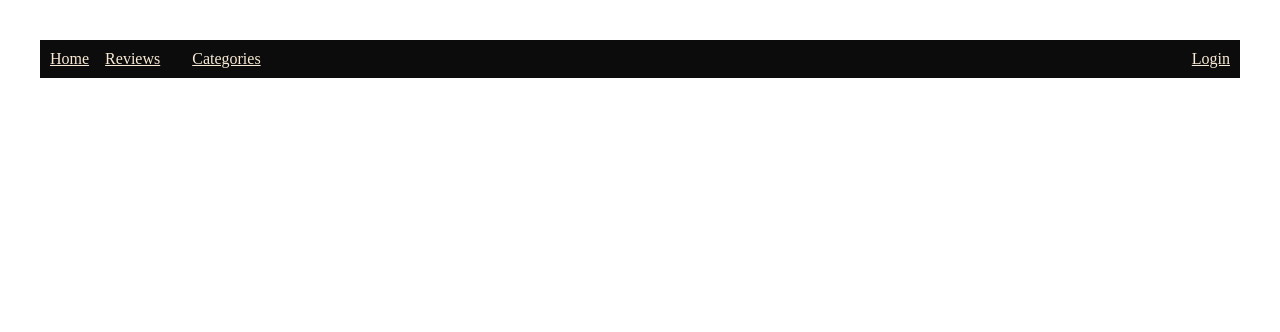
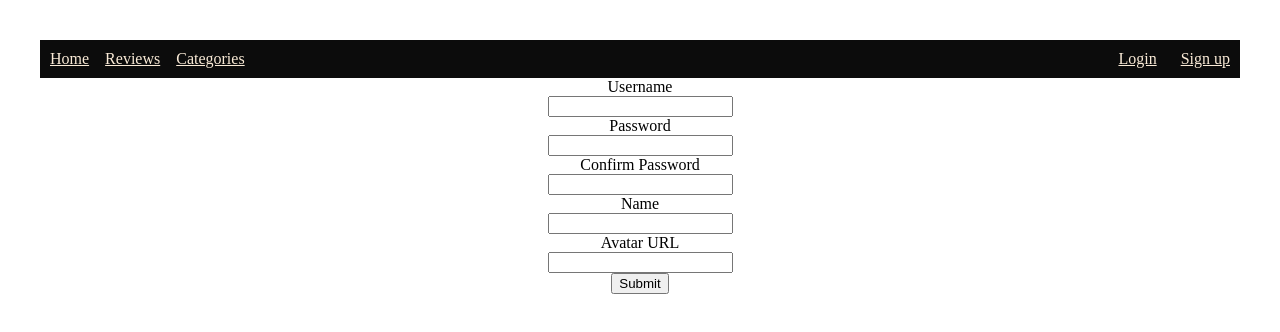
Before and after one commit to DrawnInward/PlayRateShare, a React (Vite) app: page /signUp in a window 1280 px wide. Shown: the top 332 px of the page. Built offline with nearby package versions, Linux system fonts and the light colour scheme.

Commit message:
added sign up form and login

```diff
--- a/package.json
+++ b/package.json
@@ -4,7 +4,7 @@
   "version": "0.0.0",
   "type": "module",
   "scripts": {
-    "dev": "vite",
+    "dev": "vite  --host 192.168.1.128",
     "build": "vite build",
     "lint": "eslint src --ext js,jsx --report-unused-disable-directives --max-warnings 0",
     "preview": "vite preview"
--- a/src/App.css
+++ b/src/App.css
@@ -41,6 +41,8 @@ picture {
 .nav-login {
   margin-left: auto;
   color: antiquewhite;
+  display: flex;
+  gap: 1.5rem;
 }
 
 .nav-login img {
@@ -48,6 +50,13 @@ picture {
   height: 30px;
   border-radius: 50%;
   margin-right: 5px;
+}
+
+.login-form {
+  display: flex;
+  flex-direction: column;
+  justify-content: center;
+  align-items: center;
 }
 
 .sorting-buttons {
--- a/src/App.jsx
+++ b/src/App.jsx
@@ -1,4 +1,4 @@
-import { useState } from "react";
+import { useEffect, useState } from "react";
 import { Routes, Route, BrowserRouter } from "react-router-dom";
 import "./App.css";
 import Reviews from "./components/Reviews";
@@ -10,14 +10,26 @@ import { createContext } from "react";
 import Login from "./components/Login";
 export const UserContext = createContext();
 import Categories from "./components/Categories";
-
+import SignUp from "./components/SignUp";
 
 function App() {
   const [user, setUser] = useState(null);
 
+  useEffect(() => {
+    const loggedInUser = window.localStorage.getItem("current_user");
+    if (loggedInUser !== null) {
+      setUser(JSON.parse(loggedInUser));
+    }
+  }, []);
+
+  useEffect(() => {
+    if (user) {
+      window.localStorage.setItem("current_user", JSON.stringify(user));
+    }
+  }, [user]);
+
   return (
     <BrowserRouter>
-
       <UserContext.Provider value={{ user, setUser }}>
         <>
           <Nav />
@@ -27,11 +39,11 @@ function App() {
             <Route path="/reviews" element={<Reviews />} />
             <Route path="/reviews/:review_id/comments" element={<Comments />} />
             <Route path="/login" element={<Login />} />
+            <Route path="/signUp" element={<SignUp />} />
             <Route path="/categories" element={<Categories />} />
           </Routes>
         </>
       </UserContext.Provider>
-
     </BrowserRouter>
   );
 }
--- a/src/apis.js
+++ b/src/apis.js
@@ -34,6 +34,18 @@ export function getUsers() {
   });
 }
 
+export function getSingleUser(username) {
+  return api.get(`/users/${username}`).then(({ data: { user } }) => {
+    return user;
+  });
+}
+
+export function postUser(body) {
+  return api.post("/users", body).then(({ data: { user } }) => {
+    return user;
+  });
+}
+
 export function postComment(id, body) {
   return api
     .post(`/reviews/${id}/comments`, body)
--- a/src/components/Login.jsx
+++ b/src/components/Login.jsx
@@ -19,8 +19,7 @@ const Login = () => {
   function handleSubmit(event) {
     event.preventDefault();
     authenticateUser(newLogin).then((response) => {
-      console.log(response, "response!!!");
-      setUser(response.user);
+      setUser(response);
       setNewLogin({ username: "", password: "" });
       navigate(-1);
     });
--- a/src/components/Nav.jsx
+++ b/src/components/Nav.jsx
@@ -4,7 +4,12 @@ import Login from "./Login";
 import { UserContext } from "../App";
 
 const Nav = () => {
-  const { user } = useContext(UserContext);
+  const { user, setUser } = useContext(UserContext);
+
+  const handleSignOut = () => {
+    setUser(null);
+    window.localStorage.removeItem("current_user");
+  };
 
   return (
     <nav className="navbar">
@@ -19,24 +24,43 @@ const Nav = () => {
             Reviews
           </Link>
         </li>
-        <li></li>
         <li>
           <Link to="/categories" className="nav-li">
             Categories
           </Link>
         </li>
-        <Link to="/login" className="nav-login">
+        <div className="nav-login">
           {user ? (
             <>
-              <img
-                src={user.avatar_url}
-                alt={`${user.username}'s profile picture`}
-              />
+              {" "}
+              <li>
+                <Link to="/login" onClick={handleSignOut} className="nav-login">
+                  Sign out
+                </Link>
+              </li>
+              <li>
+                <img
+                  src={user.avatar_url}
+                  alt={`${user.username}'s profile picture`}
+                />
+              </li>
             </>
           ) : (
-            <span>Login</span>
+            <>
+              {" "}
+              <li>
+                <Link to={"/login"} className="nav-li">
+                  Login
+                </Link>
+              </li>
+              <li>
+                <Link to="/signUp" className="nav-li">
+                  Sign up
+                </Link>
+              </li>
+            </>
           )}
-        </Link>
+        </div>
       </ul>
     </nav>
   );
--- /dev/null
+++ b/src/components/SignUp.jsx
@@ -0,0 +1,190 @@
+import { useNavigate } from "react-router-dom";
+import { getSingleUser, postUser } from "../apis";
+import { UserContext } from "../App";
+import { useContext, useState } from "react";
+
+export default function SignUp() {
+  const [errors, setErrors] = useState({});
+  const [newSignUp, setNewSignUp] = useState({
+    username: "",
+    password: "",
+    name: "",
+    avatar_url: "",
+  });
+  const [confirmPassword, setConfirmPassword] = useState("");
+
+  const { setUser } = useContext(UserContext);
+
+  const handleConfirmPassword = (value) => {
+    setConfirmPassword(value);
+  };
+
+  const handleChange = (field, value) => {
+    setNewSignUp((prevState) => ({
+      ...prevState,
+      [field]: value,
+    }));
+  };
+
+  const navigate = useNavigate();
+
+  function handlePasswordValidation() {
+    const passwordRegex = /^(?=.*[A-Z])(?=.*[a-zA-Z0-9!@#$%^&*]).{8,}$/;
+
+    if (newSignUp.password === "") {
+      setErrors((currErrors) => ({
+        ...currErrors,
+        password: "Password is required!",
+      }));
+    } else if (!passwordRegex.test(newSignUp.password)) {
+      setErrors((currErrors) => ({
+        ...currErrors,
+        password:
+          "Password must contain at least 8 characters, including one uppercase letter and one letter or symbol",
+      }));
+    } else if (confirmPassword == !newSignUp.password) {
+      setErrors((currErrors) => ({
+        ...currErrors,
+        password: "Passwords must match",
+      }));
+    } else {
+      setErrors((currErrors) => {
+        delete currErrors.password;
+        return { ...currErrors };
+      });
+    }
+  }
+
+  function handleNameValidation() {
+    if (newSignUp.name === "") {
+      setErrors((currErrors) => ({
+        ...currErrors,
+        name: "First Name is required!",
+      }));
+    } else {
+      setErrors((currErrors) => {
+        delete currErrors.name;
+        return { ...currErrors };
+      });
+    }
+  }
+
+  function handleAvatarURLValidation() {
+    const urlRegex = new RegExp(/^(ftp|http|https):\/\/[^ "]+$/i);
+
+    if (!urlRegex.test(newSignUp.avatar_url)) {
+      setErrors((currErrors) => ({
+        ...currErrors,
+        avatar_url: "Invalid URL! Please enter a valid URL for the avatar.",
+      }));
+    } else {
+      setErrors((currErrors) => {
+        delete currErrors.avatar_url;
+        return { ...currErrors };
+      });
+    }
+  }
+
+  const checkUsername = (username) => {
+    getSingleUser(username).then((response) => {
+      if (response) {
+        setErrors((currErrors) => ({
+          ...currErrors,
+          username: "This username is already taken, please choose another.",
+        }));
+      } else {
+        setErrors((currErrors) => {
+          delete currErrors.username;
+          return { ...currErrors };
+        });
+      }
+    });
+  };
+
+  function handleSubmit(event) {
+    event.preventDefault();
+    handlePasswordValidation();
+    handleNameValidation();
+    handleAvatarURLValidation();
+    if (Object.keys(errors).length === 0) {
+      postUser(newSignUp).then((response) => {
+        setUser(response);
+        setNewSignUp({
+          username: "",
+          password: "",
+          confirmPassword: "",
+          name: "",
+          avatar_url: "",
+        });
+        navigate("/reviews");
+      });
+    }
+  }
+
+  return (
+    <>
+      <form className="login-form" onSubmit={handleSubmit}>
+        <label htmlFor="username">Username</label>
+        <input
+          id="username"
+          type="text"
+          value={newSignUp.username}
+          onBlur={() => checkUsername(newSignUp.username)}
+          onChange={(event) => {
+            handleChange("username", event.target.value);
+          }}
+        />
+        {errors.username && (
+          <span className="error text">{errors.username}</span>
+        )}
+
+        <label htmlFor="password">Password</label>
+        <input
+          id="password"
+          type="text"
+          value={newSignUp.password}
+          onChange={(event) => {
+            handleChange("password", event.target.value);
+          }}
+        />
+        {errors.password && (
+          <span className="error text">{errors.password}</span>
+        )}
+
+        <label htmlFor="confirm-password">Confirm Password</label>
+        <input
+          id="confirm-password"
+          type="text"
+          value={newSignUp.confirmPassword}
+          onChange={(event) => {
+            handleConfirmPassword(event.target.value);
+          }}
+        />
+        <label htmlFor="name">Name</label>
+        <input
+          id="name"
+          type="text"
+          value={newSignUp.name}
+          onChange={(event) => {
+            handleChange("name", event.target.value);
+          }}
+        />
+        {errors.name && <span className="error text">{errors.name}</span>}
+        <label htmlFor="Avatar URL">Avatar URL</label>
+        <input
+          id="Avatar URL"
+          type="text"
+          value={newSignUp.avatar_url}
+          onChange={(event) => {
+            handleChange("avatar_url", event.target.value);
+          }}
+        />
+        {errors.avatar_url && (
+          <span className="error text">{errors.avatar_url}</span>
+        )}
+
+        <button>Submit</button>
+      </form>
+    </>
+  );
+}
```
